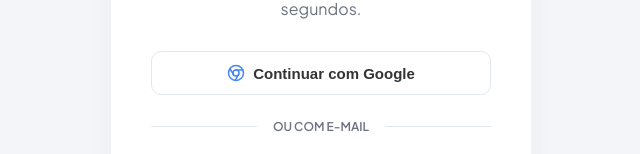
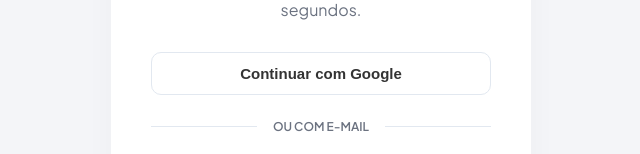
Before and after one commit to mmwork2040/gerador-de-formularios, a React (Vite) app: page /login in a window 1280 px wide. Shown: the part 266-420 px from the top of the page, without its empty margins (319-959 px from the left). Built offline with nearby package versions, Linux system fonts and the light colour scheme; no server answers; a web font is replaced by a local one.

Commit message:
fix: remove invalid Chrome icon import causing build crash and fix field title contrast

```diff
--- a/src/index.css
+++ b/src/index.css
@@ -387,7 +387,7 @@
   gap: 8px;
   font-size: 14px;
   font-weight: 700;
-  color: #fff;
+  color: var(--text-main);
 }
 
 .field-card-body {
--- a/src/pages/Login.jsx
+++ b/src/pages/Login.jsx
@@ -1,6 +1,6 @@
 import { useState } from 'react';
 import { supabase } from '../lib/supabase';
-import { Sparkles, Mail, Lock, LogIn, Chrome } from 'lucide-react';
+import { Sparkles, Mail, Lock, LogIn } from 'lucide-react';
 
 export default function Login() {
   const [email, setEmail] = useState('');
@@ -69,7 +69,6 @@
             style={{ width: '100%', marginBottom: 24, padding: '12px', fontSize: 15, background: '#ffffff', color: '#333', borderColor: '#e2e8f0' }}
             onClick={handleGoogleLogin}
           >
-            <Chrome size={18} style={{ color: '#4285F4' }} />
             Continuar com Google
           </button>
 
```
